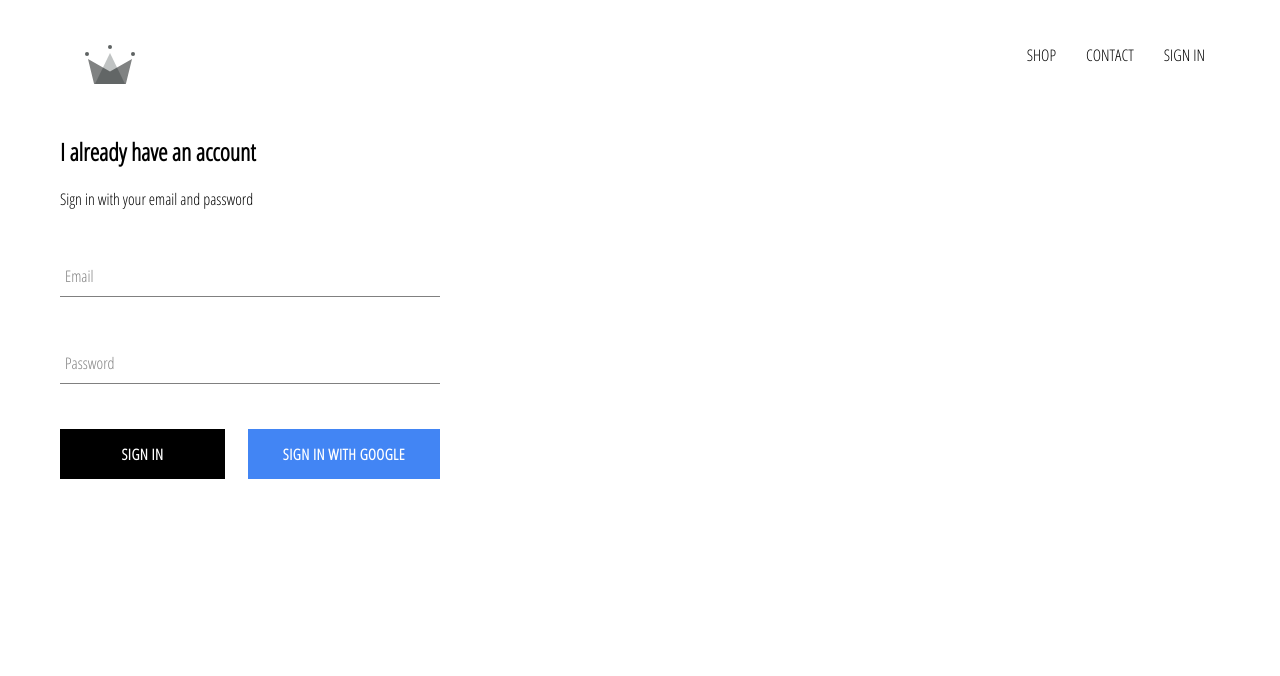
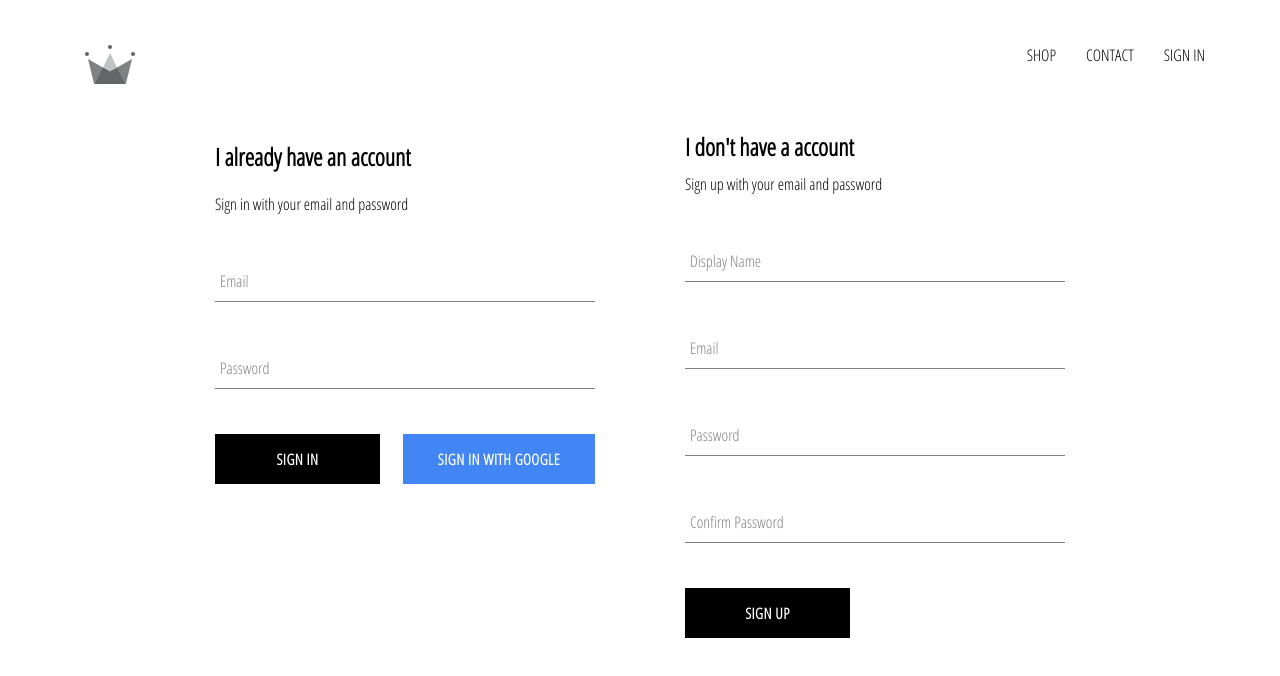
Before and after one commit to arbin1999/crwn-clothing, a React (Create React App) app: page /signIn in a window 1280 px wide. Shown: the top 676 px of the page. Built offline with nearby package versions, Linux system fonts and the light colour scheme; no server answers.

Commit message:
implemented firebase utils, included ability to store authenticated users into my firestore database

```diff
--- a/src/App.js
+++ b/src/App.js
@@ -5,7 +5,7 @@
 import ShopPage from './pages/shop/shop.component';
 import Header from './components/header/header.component';
 import SignInAndSgnUpPage from './pages/sign-in-and-sign-up/sign-in-and-sign-up.component';
-import {auth} from './firebase/firebase.utils'
+import {auth,createUserProfileDocument} from './firebase/firebase.utils'
 
 class App extends React.Component {
   constructor(){
@@ -20,9 +20,24 @@
 
   componentDidMount(){
 
-    this.unsubscribeFromAuth =  auth.onAuthStateChanged(user =>{
-      this.setState({currentUser: user})
-      console.log(user)
+    this.unsubscribeFromAuth =  auth.onAuthStateChanged( async userAuth =>{
+      if(userAuth) {
+        const userRef = await createUserProfileDocument(userAuth)
+
+        userRef.onSnapshot(snapshot=>{
+          this.setState({
+            currentUser:{
+              id: snapshot.id,
+              ...snapshot.data()
+            }
+
+          });
+          console.log(this.state);
+        });
+
+      }
+
+      this.setState({ currentUser: userAuth });
     })
   }
   componentWillUnmount(){
--- /dev/null
+++ b/src/components/sign-up/sign-up.component.jsx
@@ -0,0 +1,99 @@
+import React from 'react'
+import CustomButton from '../custom-button/custom-button.component'
+import FormInput from '../form-input/form-input.component'
+import { auth , createUserProfileDocument } from '../../firebase/firebase.utils'
+import './sign-up.styles.scss'
+
+class SignUp extends React.Component{
+    constructor(){
+        super();
+
+        this.state = {
+            displayName: '',
+            email: '',
+            password:'',
+            confirmPassword:''
+        }
+
+    }
+    handleSubmit = async event =>{
+        event.preventDefault();
+        const {displayName,email,password,confirmPassword} = this.state;
+        if(password !== confirmPassword){
+            alert("Passwords don't match")
+            return;
+        }
+
+        try{
+            const {user}= await auth.createUserWithEmailAndPassword(
+            email,
+            password
+            );
+            await createUserProfileDocument(user,{displayName});
+            this.setState({
+
+                    displayName: '',
+                    email: '',
+                    password:'',
+                    confirmPassword:''
+
+            })
+        }
+        catch (error){
+    console.log(error)
+        }
+    }
+
+    handleChange = event =>  {
+        const { name,value} = event.target;
+        this.setState({ [name]: value })
+    }
+
+    render(){
+        const {displayName,email,password,confirmPassword} = this.state
+        return(
+
+            <div className='sign-up'>
+             <h2 className='title'>I don't have a account </h2>
+             <span>Sign up with your email and password</span>
+             <form className="sign-up-form" onSubmit={this.handleSubmit}>
+                 <FormInput
+                 type='text'
+                 name='displayName'
+                 value={displayName}
+                 onChange = {this.handleChange}
+                 label='Display Name'
+                 required
+                 />
+                      <FormInput
+                 type='email'
+                 name='email'
+                 value={email}
+                 onChange = {this.handleChange}
+                 label='Email'
+                 required
+                 />
+                      <FormInput
+                 type='password'
+                 name='password'
+                 value={password}
+                 onChange = {this.handleChange}
+                 label='Password'
+                 required
+                 />
+                      <FormInput
+                 type='password'
+                 name='confirmPassword'
+                 value={confirmPassword}
+                 onChange = {this.handleChange}
+                 label='Confirm Password'
+                 required
+                 />
+                <CustomButton type='submit'>Sign Up </CustomButton>
+             </form>
+            </div>
+        )
+    }
+}
+
+export default SignUp;
--- /dev/null
+++ b/src/components/sign-up/sign-up.styles.scss
@@ -0,0 +1,9 @@
+.sign-up {
+  display: flex;
+  flex-direction: column;
+  width: 380px;
+
+  .title {
+    margin: 10px 0;
+  }
+}
--- a/src/firebase/firebase.utils.js
+++ b/src/firebase/firebase.utils.js
@@ -12,7 +12,34 @@
         messagingSenderId: "829395099097",
         appId: "1:829395099097:web:3d69cd4ad7b6a8e3734dc8",
         measurementId: "G-RJ8NCX80PN"
-      }
+      };
+
+
+      export const createUserProfileDocument = async(userAuth, additionalData) =>{
+          if (!userAuth) return;
+
+          const userRef = firestore.doc(`users/${userAuth.uid}`)
+
+          const snapShot =  await userRef.get();
+
+         if (!snapShot.exists){
+             const {displayName, email}= userAuth;
+             const createdAt = new Date();
+             try{
+                 await userRef.set({
+                     displayName,
+                     email,
+                     createdAt,
+                     ...additionalData
+                 })
+             } catch(error){
+                 console.log('error creating user', error.message);
+             }
+         }
+         return userRef;
+      };
+
+
  firebase.initializeApp(config);
 
  export const auth = firebase.auth();
--- a/src/pages/sign-in-and-sign-up/sign-in-and-sign-up.component.jsx
+++ b/src/pages/sign-in-and-sign-up/sign-in-and-sign-up.component.jsx
@@ -1,9 +1,13 @@
 import React from 'react'
 import './sign-in-and-sign-up.style.scss'
 import SignIn from '../../components/sign-in/sign-in.component';
+import SignUp from '../../components/sign-up/sign-up.component';
 
 const SignInAndSgnUpPage = () =>(
-    <div className='sign-in-and-sign-up'><SignIn/></div>
+    <div className='sign-in-and-sign-up'>
+        <SignIn/>
+        <SignUp />
+        </div>
 )
 
 export default SignInAndSgnUpPage;
--- a/src/pages/sign-in-and-sign-up/sign-in-and-sign-up.style.scss
+++ b/src/pages/sign-in-and-sign-up/sign-in-and-sign-up.style.scss
@@ -0,0 +1,6 @@
+.sign-in-and-sign-up {
+  width: 850px;
+  display: flex;
+  justify-content: space-between;
+  margin: 30px auto;
+}
```
